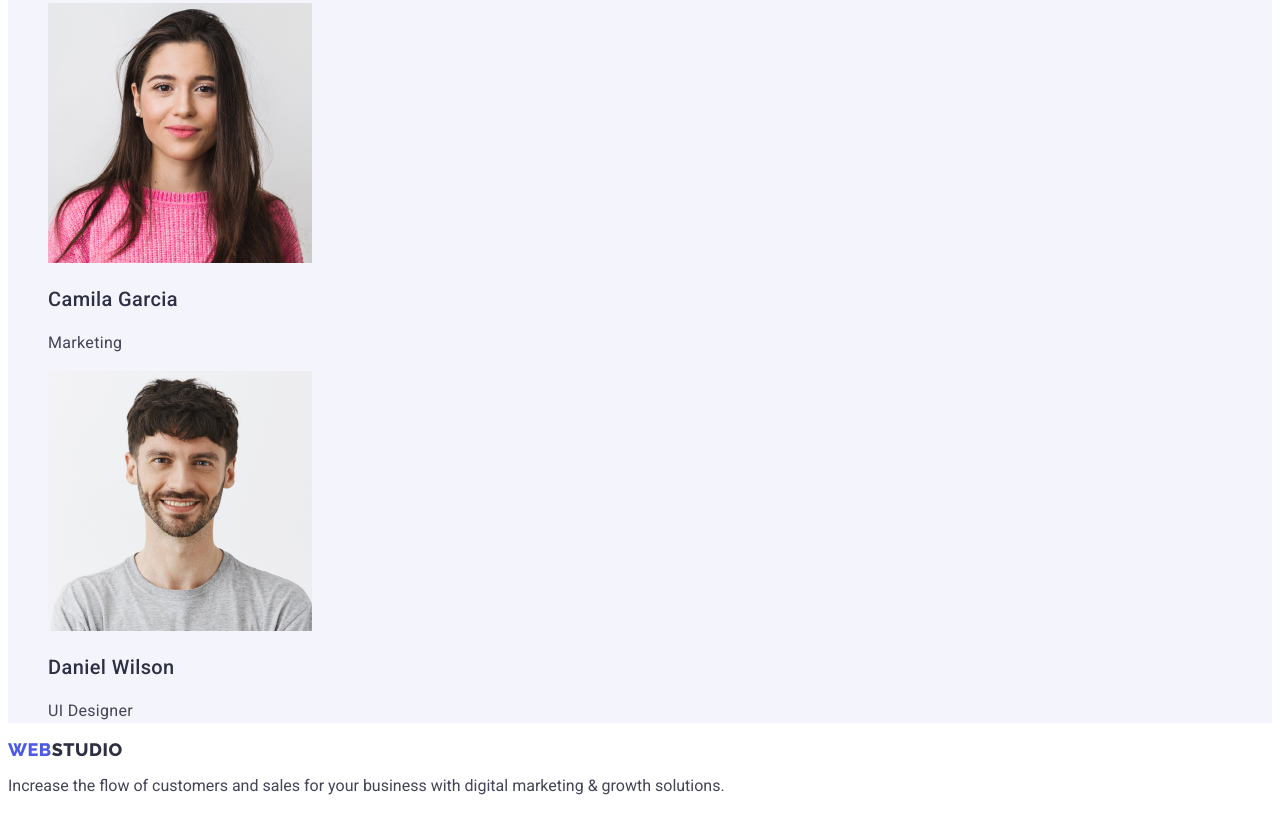
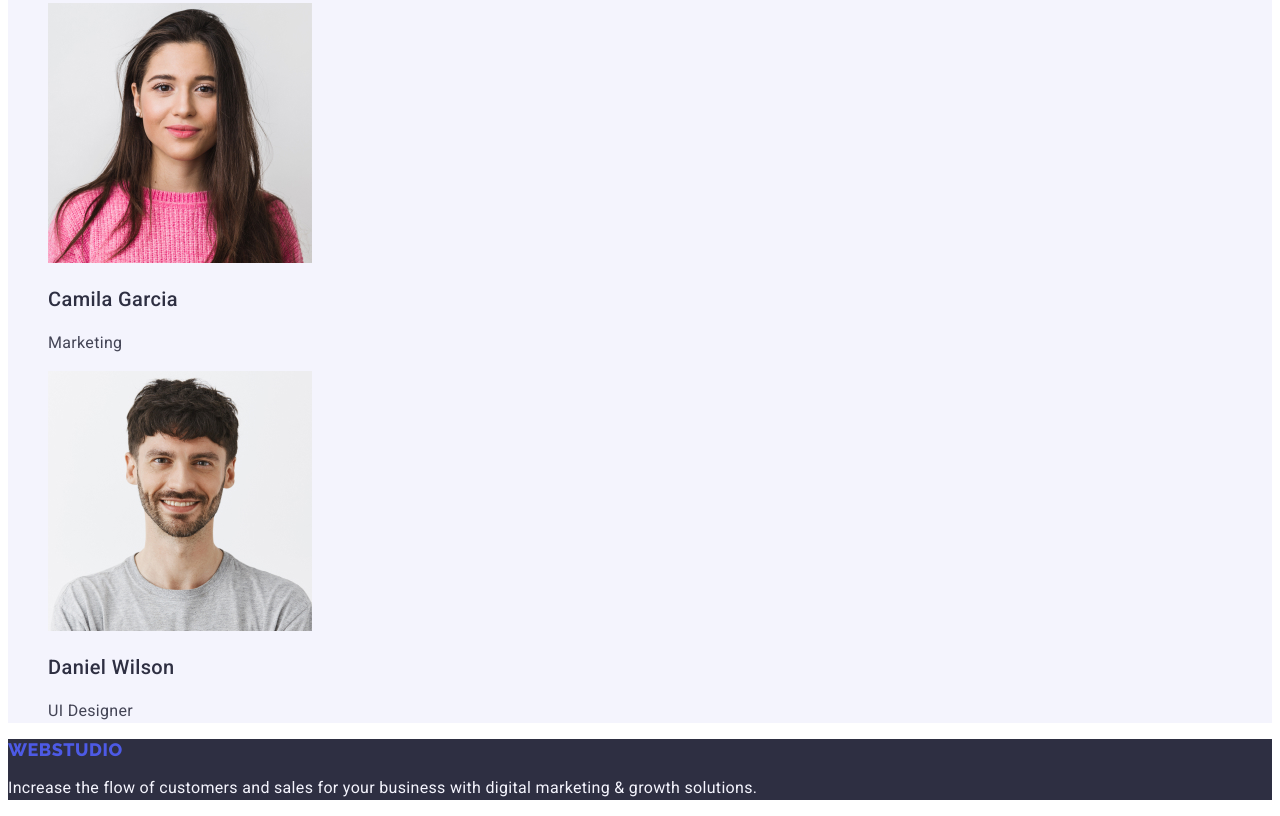
Before and after one commit to AndriiPolishchuk28/goit-markup-hw-02, a plain HTML site: page index.html in a window 1280 px wide. Shown: the part 2608-3424 px from the top of the page. Drawn offline with Linux system fonts and the light colour scheme.

Commit message:
main_page

```diff
--- a/css/styles.css
+++ b/css/styles.css
@@ -141,3 +141,13 @@ body {
     line-height: 1.5;
     letter-spacing: 0.02em;
 }
+
+.index_footer {
+    background-color: var(--main-color);
+}
+
+.text_footer {
+    line-height: 1.5;
+    color: #F4F4FD;
+    letter-spacing: 0.02em;
+}
--- a/index.html
+++ b/index.html
@@ -132,11 +132,11 @@
         </ul>
       </section>
     </main>
-    <footer>
+    <footer class="index_footer">
       <a class="link logo_name" href="./index.html"
-        >Web<span class="span_logo">Studio</span></a
+        >Web<span class="span_footer">Studio</span></a
       >
-      <p>
+      <p class="text_footer">
         Increase the flow of customers and sales for your business with digital
         marketing & growth solutions.
       </p>
```
Also changed, not shown: portfolio.html (+1 -3 lines).
